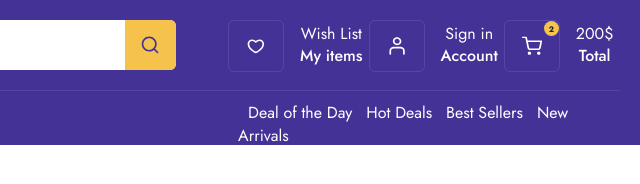
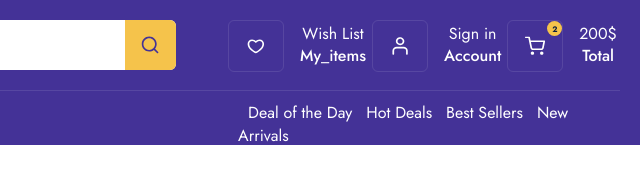
Before and after one commit to john511424/Zenmart, a plain HTML site: page home.html in a window 1280 px wide. Shown: the full height of the page, 640-1280 px from the left. Drawn offline with Linux system fonts and the light colour scheme.

Commit message:
oxirgi forma

```diff
--- a/home.html
+++ b/home.html
@@ -41,7 +41,7 @@
                         </div>
                         <div class="box_info_box">
                             <span>Wish List</span>
-                            <strong>My items</strong>
+                            <strong>My_items</strong>
                         </div>
                         <div class="box_icon_box">
                             <img src="../public/images/icons/profile.svg" alt="">
```
